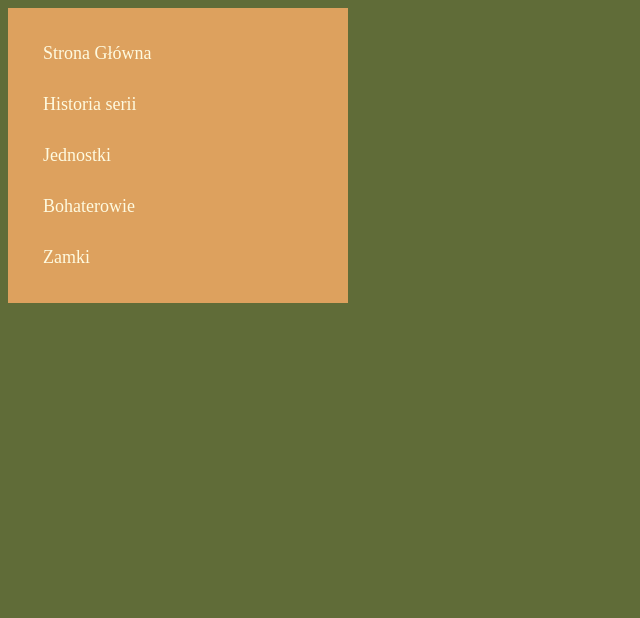
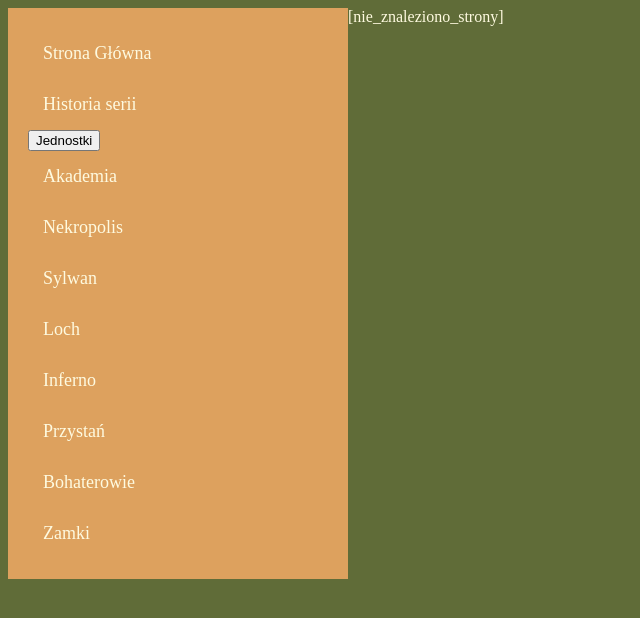
Before and after one commit to Sebastian2103/WWW, a PHP site: page /index.php?idp=history in a window 1280 px wide. Shown: the top 618 px of the page, without its empty margins (0-640 px from the left). Run offline with PHP 8.4, Linux system fonts and the light colour scheme; tables that the repository leaves empty or names only in its code hold one stand-in row (values such as "Sample post").

Commit message:
Add files via upload

```diff
--- a/index.php
+++ b/index.php
@@ -7,34 +7,61 @@
         <meta http-equiv="Content-type" content="text/html; charset=UTF-8" />
         <meta http-equiv="Content-Language" content="pl" />
         <meta name="Author" content="Sebastian Pająk" />
-        <link rel="stylesheet" type="text/css" href="css/style.css">
+        <link rel="stylesheet" type ="text/css" href="style.css">
+        <script src="js/button.js" defer></script>
     </head>
     <body>
-		<?php
-			include('cfg.php');
-			include('showpage.php')
-		?>
+
+        <!-- menu boczne -->
         <div id="navbar">
             <a href="index.php?idp=">Strona Główna</a>
             <a href="index.php?idp=history">Historia serii</a>
-            <a href="">Jednostki</a>
-            <a href="">Bohaterowie</a>
+            <button id="dropdown-btn">Jednostki
+             <!-- <i class="fa fa-caret-down"></i> -->
+             </button>
+            <div class="dropdown-container">
+                <a href="index.php?idp=akademia">Akademia</a>
+                <a href="index.php?idp=necropolis">Nekropolis</a>
+                <a href="index.php?idp=sylwan">Sylwan</a>
+                <a href="index.php?idp=loch">Loch</a>
+                <a href="index.php?idp=inferno">Inferno</a>
+                <a href="index.php?idp=przystan">Przystań</a>
+            </div>
+            <a href="index.php?idp=bohater">Bohaterowie</a>
             <a href="">Zamki</a>
         </div>
         <?php
-		if($_GET['idp']=='')
-		{PokazPodstrone(1);}
+                //załadowanie skryptu połączenia z baza danych
+                include('cfg.php');
+                    //załadowanie metody PokazPodstrone
+                    include('showpage.php');
+                //zdefioniowanie zmiennej strona ktora będzie słuzyć do
+                $strona = '';
+                //warunki które za pomoca odpowiedniej wartości idp beda wyświetlały inne podstrony
+                if($_GET['idp']=='')
+                {echo PokazPodstrone(1);}
+                if($_GET['idp']=='history')
+                {echo PokazPodstrone(2);}
+                if($_GET['idp']=='akademia')
+                {echo PokazPodstrone(3);}
+                if($_GET['idp']=='necropolis')
+                {echo PokazPodstrone(4);}
+                if($_GET['idp']=='loch')
+                {echo PokazPodstrone(5);}
+                if($_GET['idp']=='sylwan')
+                {echo PokazPodstrone(6);}
+                if($_GET['idp']=='inferno')
+                {echo PokazPodstrone(7);}
+                if($_GET['idp']=='przystan')
+                {echo PokazPodstrone(8);}
+                if($_GET['idp']=='bohater')
+                {echo PokazPodstrone(9);}
 
-       // $strona = '';
-        //if($_GET['idp']=='')
-       // {$strona = './html/glowna.html';}
-       // if($_GET['idp']=='history')
-       // {$strona = './html/history.html';}
-//
-      //  if(file_exists($strona))
-      //  {
-      //      include($strona);
-      //  }
+            // warunek sprawdzaący czy dany klucz istnieje, jesli istnieje kor
+            if(file_exists($strona))
+            {
+                include($strona);
+            }
         ?>
     </body>
 </html>
--- a/showpage.php
+++ b/showpage.php
@@ -1,17 +1,29 @@
 <?php
+#--------------------------------#
+# 1. Metoda pokazująca podstrony #
+#--------------------------------#
+#
+# po sprawdzeniu czy podstrona istnieje wyświetla page_content z tabeli page_list
+#
+#
+
 function PokazPodstrone($id)
 {
+	$dbhost = 'localhost';
+	$dbuser = 'root';
+	$dbpass = '';
+	$baza = 'moja_strona';
+
+	$link = mysqli_connect($dbhost, $dbuser, $dbpass, $baza);
+
 	$id_clear = htmlspecialchars($id);
-
-		$querry = "SELECT * FROM page_list WHERE id='$id_clear' LIMIT 1";
-		$result = mysqli_query($query);
-		$row = mysql_fetch_array($result);
-
-		//wywołanie strony bazy
+	$query = "SELECT * FROM page_list WHERE id='$id_clear' LIMIT 1";
+	$result = mysqli_query($link ,$query);
+	$row = mysqli_fetch_array($result);
 
 	if(empty($row['id']))
 	{
-			$web='[nie_znaleziono_strony]';
+		$web = '[nie_znaleziono_strony]';
 	}
 	else
 	{
@@ -20,5 +32,4 @@
 	return $web;
 }
 
-
 ?>
```
Lines whose indentation alone changed are shown as unchanged.
